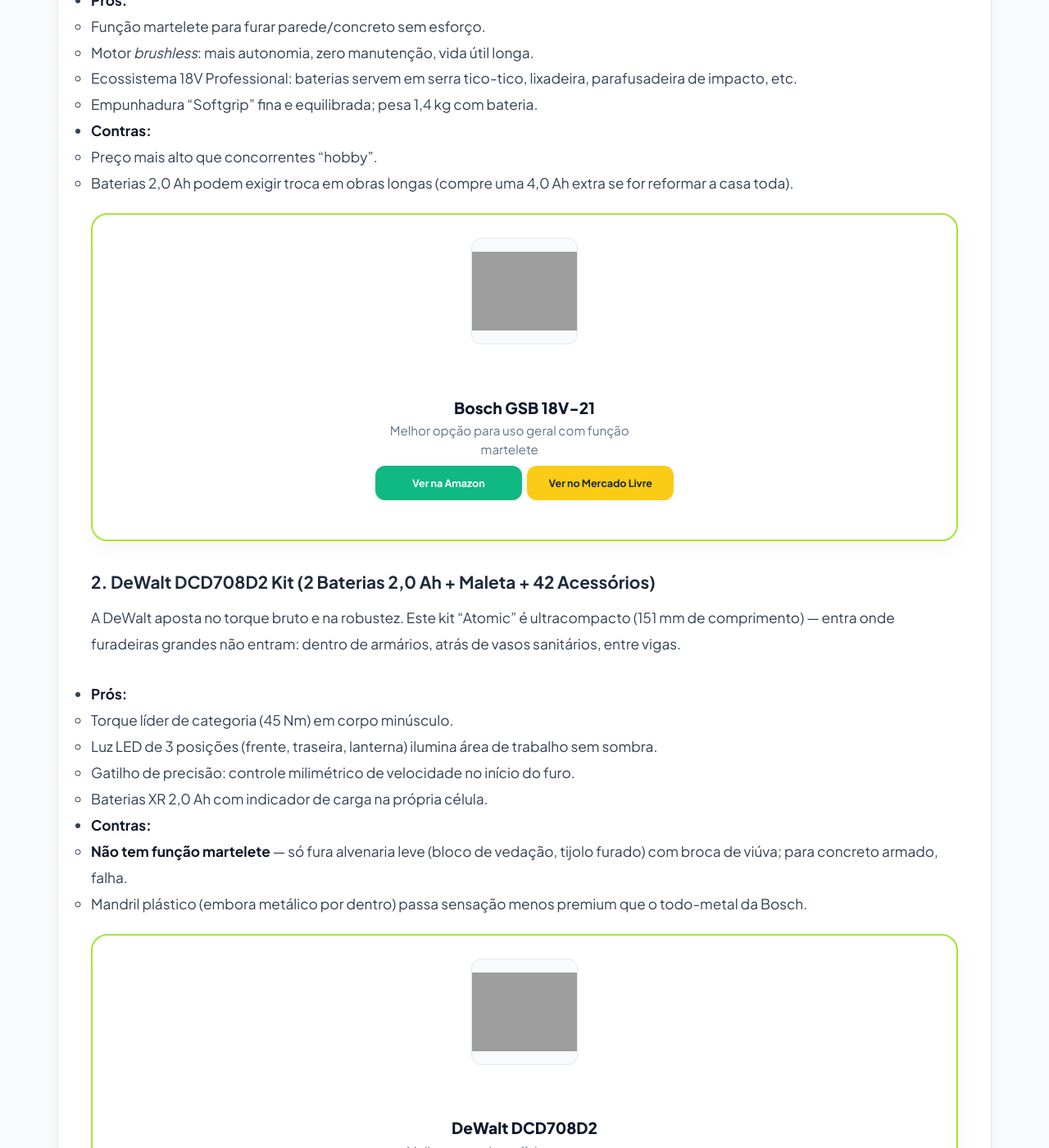
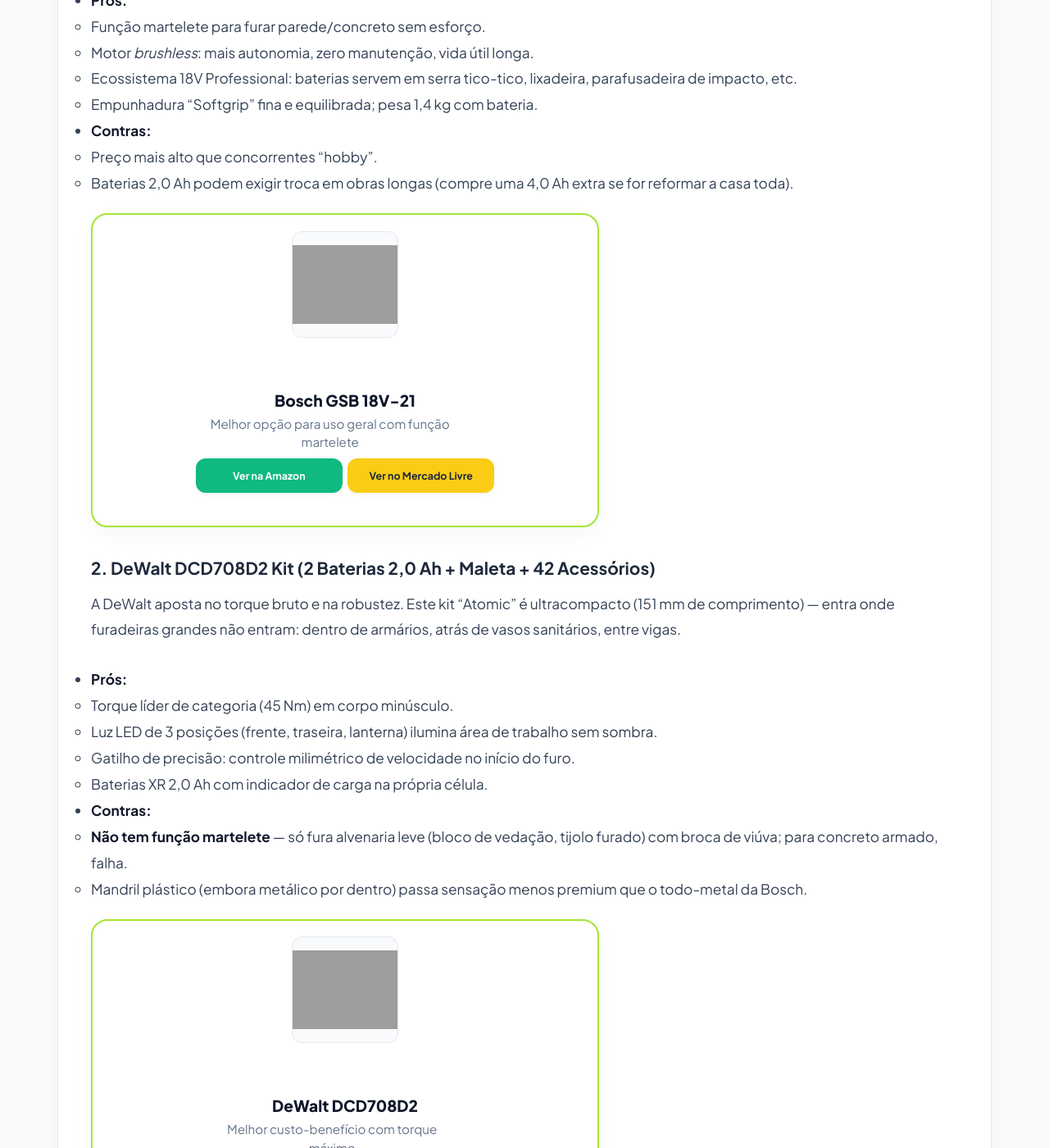
Before and after one commit to membroequipe/SiteReview, a Jekyll site: the page built from _posts/2026-10-25-melhores-parafusadeiras-montagem.md, in a window 1280 px wide and 1400 px high, scrolled down 1665 px. Shown: the whole window at 82% size. Built offline with Jekyll 4.4.1, drawn with Linux system fonts in a browser that asks for light colours; grey boxes are pictures that could not be loaded.

Commit message:
Update style.css

```diff
--- a/assets/css/style.css
+++ b/assets/css/style.css
@@ -502,8 +502,9 @@
     background-color: #ffffff;
     border: 2px solid #a3e635;
     border-radius: 20px;
-    padding: 1.75rem 1.5rem;
-    margin: 2rem 0;
+    padding: 1.2rem 1.25rem; /* Reduzimos o padding superior/inferior para o card ficar mais compacto */
+    margin: 1.5rem auto;      /* Margem exterior mais enxuta e centralizado */
+    max-width: 620px;       /* Largura máxima compacta idêntica ao concorrente */
     box-shadow: 0 8px 24px rgba(0, 0, 0, 0.04);
     display: flex;
     flex-direction: column;
```
